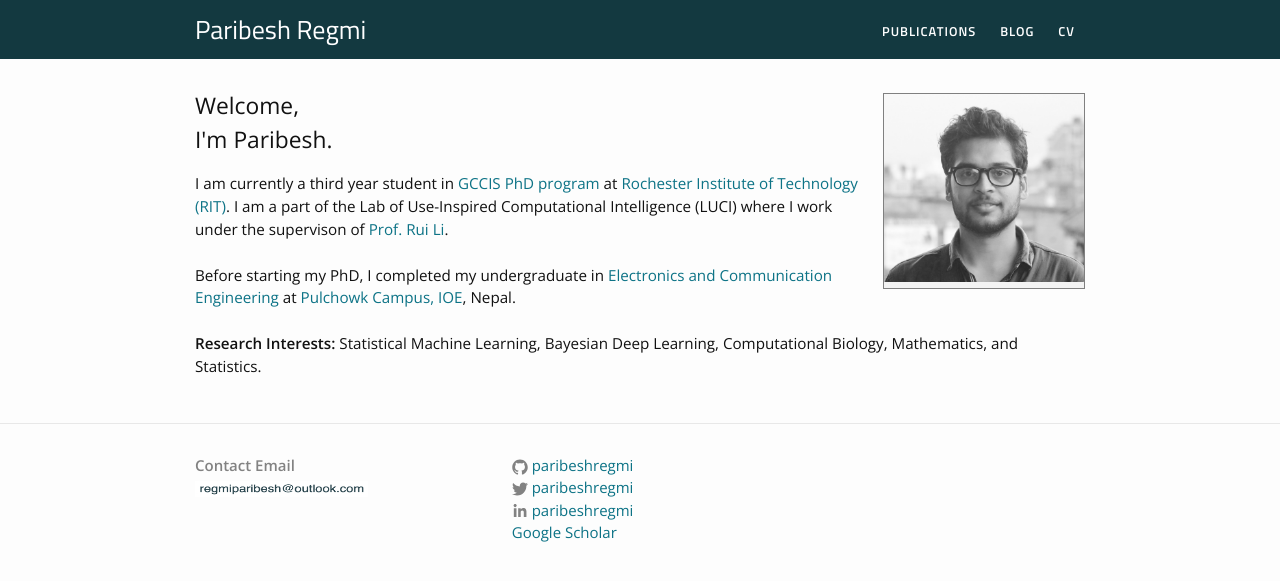
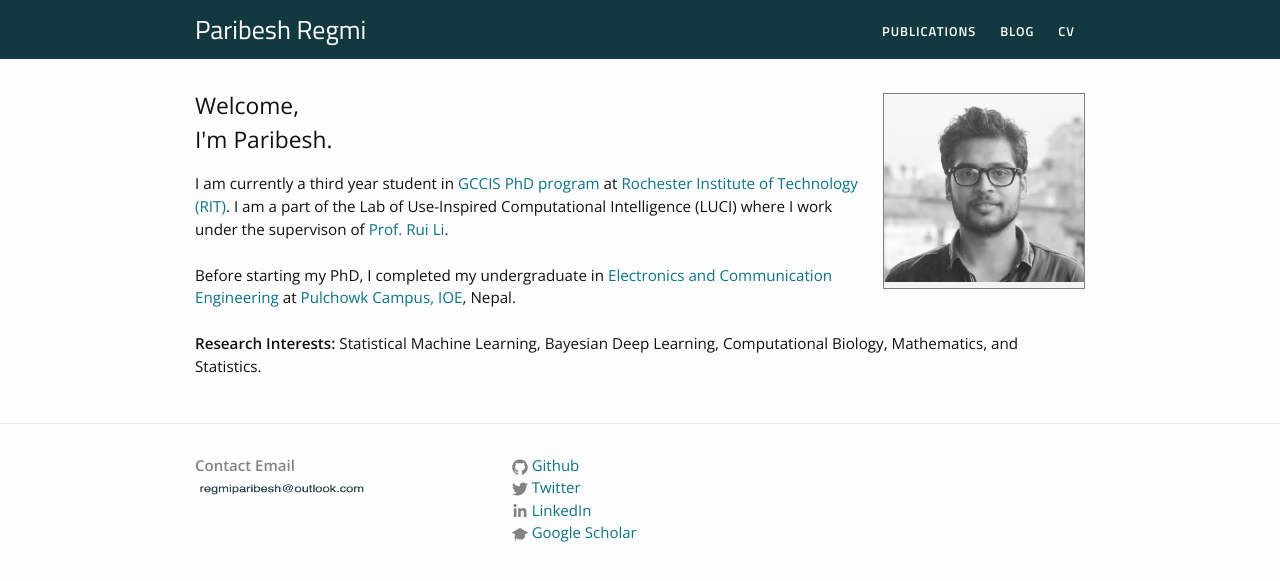
Before and after one commit to paribeshregmi/paribeshregmi.github.io, a Jekyll site: the page built from index.markdown, in a window 1280 px wide. Shown: the top 581 px of the page. Built offline with Jekyll 4.4.1, drawn with Linux system fonts in a browser that asks for light colours.

Commit message:
Update footer.html

```diff
--- a/_includes/footer.html
+++ b/_includes/footer.html
@@ -23,7 +23,7 @@
                 </svg>
               </span>
             <a href="https://github.com/{{ site.github_username }}" target="_blank" rel="noopener noreferrer"">
-              <span class="username">{{ site.github_username }}</span>
+              <span class="username">Github</span>
             </a>
           </li>
           {% endif %}
@@ -37,7 +37,7 @@
                 </svg>
               </span>
             <a href="https://twitter.com/{{ site.twitter_username }}" target="_blank" rel="noopener noreferrer">
-              <span class="username">{{ site.twitter_username }}</span>
+              <span class="username">Twitter</span>
             </a>
           </li>
           {% endif %}
@@ -54,14 +54,28 @@
                 </svg>
               </span>
             <a href="https://www.linkedin.com/in/{{ site.linkedin_username }}" target="_blank" rel="noopener noreferrer"">
-              <span class="username">{{ site.linkedin_username }}</span>
+              <span class="username">LinkedIn</span>
             </a>
           </li>
           {% endif %}
 
+          <!-- {% if site.google_scholar %}
+          <li>
+            <a href="{{ site.google_scholar }}"><i class="fas fa-fw fa-graduation-cap"></i> Google Scholar</a>
+          </li>
+          {% endif %} --!>
+
           {% if site.google_scholar %}
           <li>
-            <a href="{{ site.google_scholar }}"><i class="fas fa-fw fa-graduation-cap"></i> Google Scholar</a>
+            <span class="icon  icon--google_scholar">
+              <svg viewBox="0 0 512 512" >
+                <path fill="#132028" d="M414.531 341.538v.003c0 50.556-68.509 91.541-153.02 91.541c-73.06 0-134.142-30.634-149.357-71.599l-6.635-1.594v-11.492l-2.972-1.334c-6.771-3.038-6.771-8.01 0-11.048l2.972-1.334V232.763l92.177 25.56c19.424-5.34 41.036-8.322 63.815-8.322c24.188 0 47.059 3.362 67.395 9.34l85.625-20.578v102.775z"></path><path fill="#FFB636" d="M122.592 389.093l5.153 56.089c.977 10.633-6.851 20.045-17.485 21.022s-20.045-6.851-21.022-17.485a20.59 20.59 0 0 1 0-3.538l5.153-56.089c.715-7.788 7.608-13.521 15.396-12.805c6.908.635 12.198 6.137 12.805 12.806z"></path><path fill="#464A4C" d="M236.306 345.585L10.521 220.269c-10.831-6.012-10.831-15.849 0-21.861L236.306 73.093c10.831-6.012 28.556-6.012 39.387 0l225.785 125.316c10.831 6.012 10.831 15.849 0 21.861L275.694 345.585c-10.832 6.012-28.556 6.012-39.388 0z"></path><path fill="#FFD592" d="M108.492 395.822c-16.022 0-29.011-12.989-29.011-29.012v-7.503c0-16.022 12.989-29.012 29.011-29.012s29.011 12.989 29.011 29.012v7.503c0 16.023-12.989 29.012-29.011 29.012z"></path><path fill="#FFB636" d="M108.492 368.861c-8.332 0-15.086-6.754-15.086-15.086v-68.631c0-5.361 2.846-10.32 7.475-13.025l147.508-86.194c7.194-4.203 16.433-1.779 20.637 5.415c4.203 7.193 1.779 16.433-5.414 20.636l-140.034 81.826v59.974c0 8.331-6.755 15.085-15.086 15.085z"></path><path fill="#132028" d="M290.332 198.95c0 13.307-15.371 24.094-34.332 24.094s-34.332-10.787-34.332-24.094s15.371-24.094 34.332-24.094s34.332 10.787 34.332 24.094z"></path>
+              </svg>
+            </span>
+          <a href="{{ site.google_scholar }}" target="_blank" rel="noopener noreferrer"">
+              <span class="username">Google Scholar</span>
+            </a>
+        </li>
           </li>
           {% endif %}
 
```
